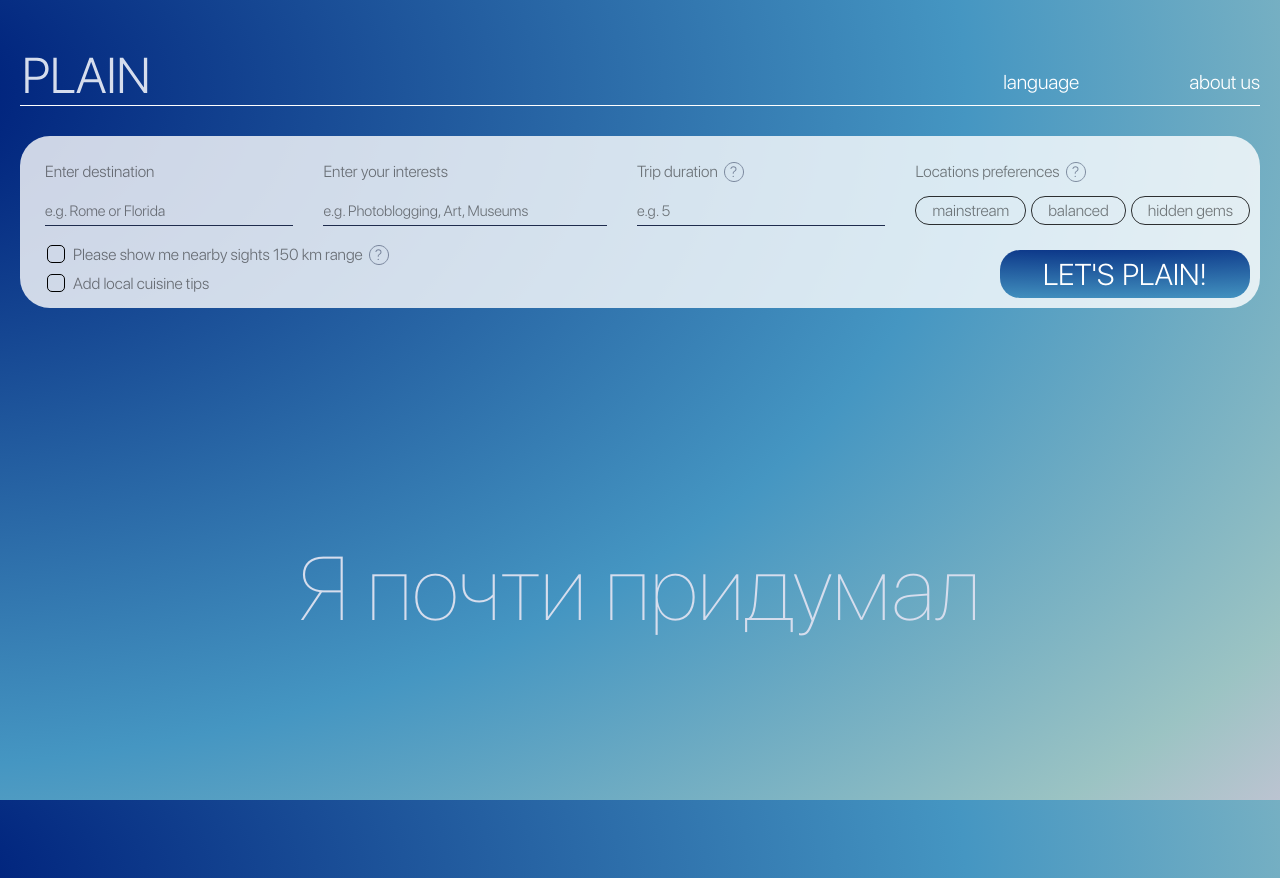
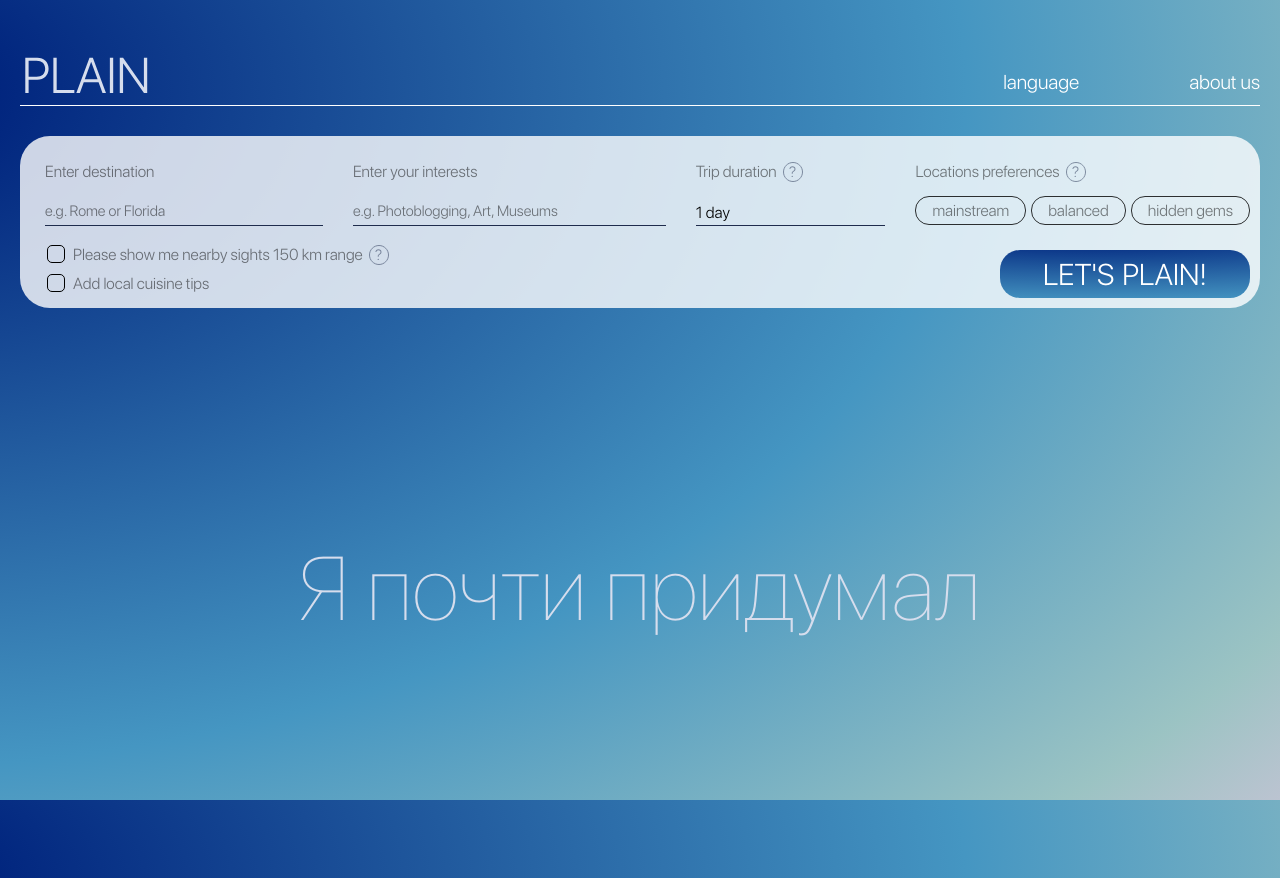
Before and after one commit to KoroLev2512/plain, a Next.js app: page / in a window 1280 px wide. Built offline with nearby package versions, Linux system fonts and the light colour scheme.

Commit message:
counter done

```diff
--- a/src/entities/Options/index.tsx
+++ b/src/entities/Options/index.tsx
@@ -4,6 +4,7 @@ import {Text} from "@/shared/ui/Text";
 import {Filter} from "@/shared/ui/Filter";
 import {Input} from "@/shared/ui/Input";
 import {PrimaryButton} from "@/shared/ui/Button";
+import {TripDuration} from '../TripDuration';
 import TooltipIcon from "@/../public/icons/tooltip.svg"
 
 import styles from "./styles.module.scss";
@@ -42,11 +43,7 @@ export const Options = ({ name }: { name: string }) => {
                         </span>
                     </div>
                 </div>
-                <Input
-                    className={styles.duration}
-                    placeholder="e.g. 5"
-                    children={name}
-                />
+                <TripDuration/>
                 <div className={styles.preferencesTitle}>
                     <Text>Locations preferences</Text>
                     <div className={styles.tooltipWrapper}>
--- /dev/null
+++ b/src/entities/TripDuration/index.tsx
@@ -0,0 +1,45 @@
+import React, { MouseEventHandler } from "react";
+import styles from "./styles.module.scss";
+
+export const TripDuration = () => {
+    const selection: string[] = ["1 day", "2 days", "3 days", "4 days", "5 days"];
+
+    const [currentDay, setCurrentDay] = React.useState("1 day");
+    const [isOpen, setIsOpen] = React.useState(false);
+    const dropdownAreaRef = React.useRef(null);
+    const clickAreaRef = React.useRef(null);
+
+    React.useEffect(() => {
+        document.addEventListener("click", handleClickOutside);
+
+        return () => {
+            document.removeEventListener("click", handleClickOutside);
+        };
+    }, []);
+
+    const handleClickOutside = (event: any) => {
+        const path = event.path || (event.composedPath && event.composedPath());
+
+        if (!path.includes(dropdownAreaRef.current) && !path.includes(clickAreaRef.current)) {
+            setIsOpen(false);
+        }
+    };
+
+
+    return (
+        <div className={styles.dropdownWrapper}>
+            <p className={styles.dropdown} onClick={() => setIsOpen(!isOpen)} ref={clickAreaRef}>{currentDay}</p>
+            <div className={styles.dropdownMenu + (isOpen ? ` ${styles.dropdownOpened}` : "")} ref={dropdownAreaRef}>
+                {selection.map((day, i) => (
+                    <div
+                        className={styles.dropdownElement + (currentDay === day ? ` ${styles.active}` : "")}
+                        key={i}
+                        onClick={() => {setCurrentDay(day); setIsOpen(false)}}
+                    >
+                        {day}
+                    </div>
+                ))}
+            </div>
+        </div>
+    )
+};
--- /dev/null
+++ b/src/entities/TripDuration/styles.module.scss
@@ -0,0 +1,48 @@
+
+.dropdownWrapper {
+    position: relative;
+}
+
+.dropdownMenu {
+    position: absolute;
+    left: -10px;
+    right: -10px;
+    top: 85%;
+    display: none;
+
+    z-index: 1000;
+    background: rgba(255, 255, 255, 0.6);
+    backdrop-filter: blur(8px);
+    color: black;
+    border: 1px solid rgba(0, 0, 0, 0.2);
+}
+
+.active {
+    background: rgba(255, 255, 255, 0.4);
+}
+
+.dropdownElement {
+    height: 25px;
+    display: flex;
+    align-items: center;
+    padding: 4px 10px;
+    border-bottom: 1px solid rgba(0, 0, 0, 0.1);
+}
+
+.dropdownOpened {
+    display: block;
+}
+
+.dropdown {
+    border: none;
+    border-bottom: 1px solid var(--gray-color);
+    height: 30px;
+    width: 100%;
+    box-sizing: border-box;
+    background: transparent;
+    padding: 7px 0;
+    margin: 0;
+    color: var(--black-color);
+    overflow: visible;
+
+}
```
